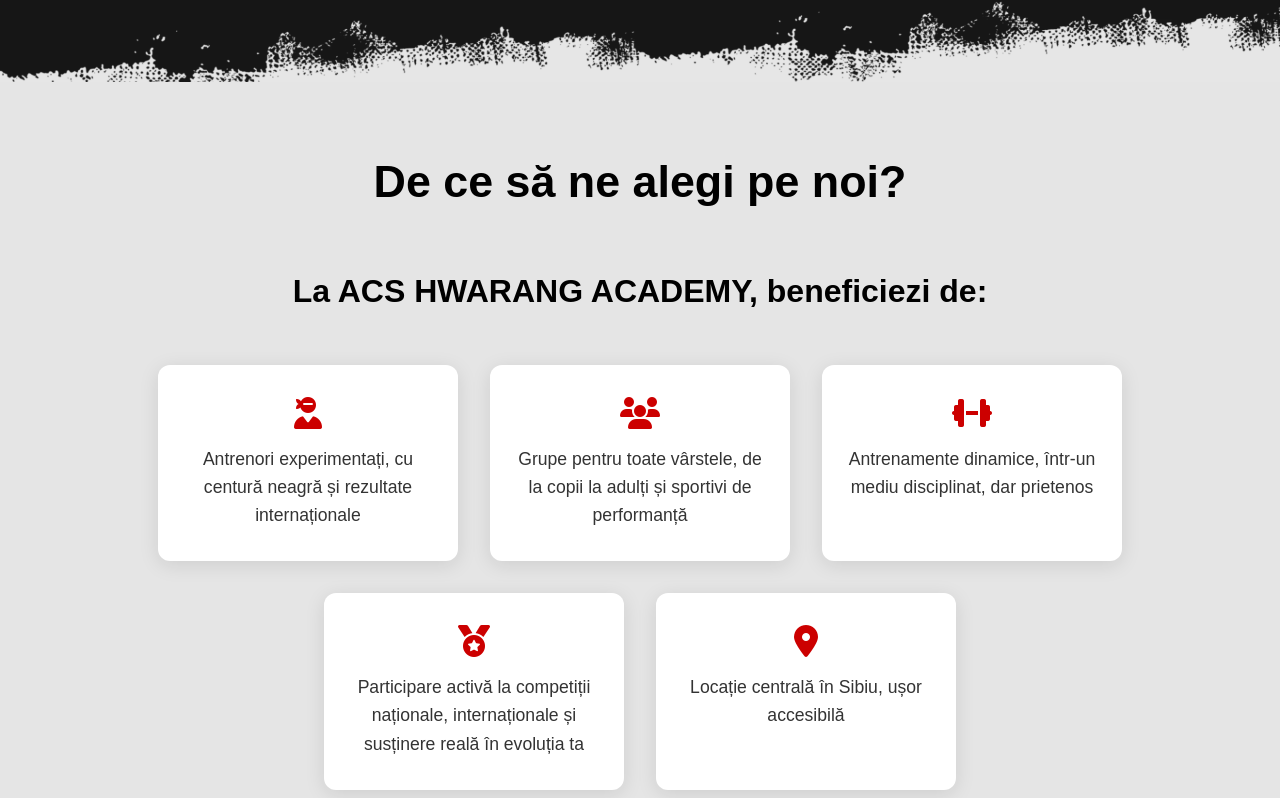
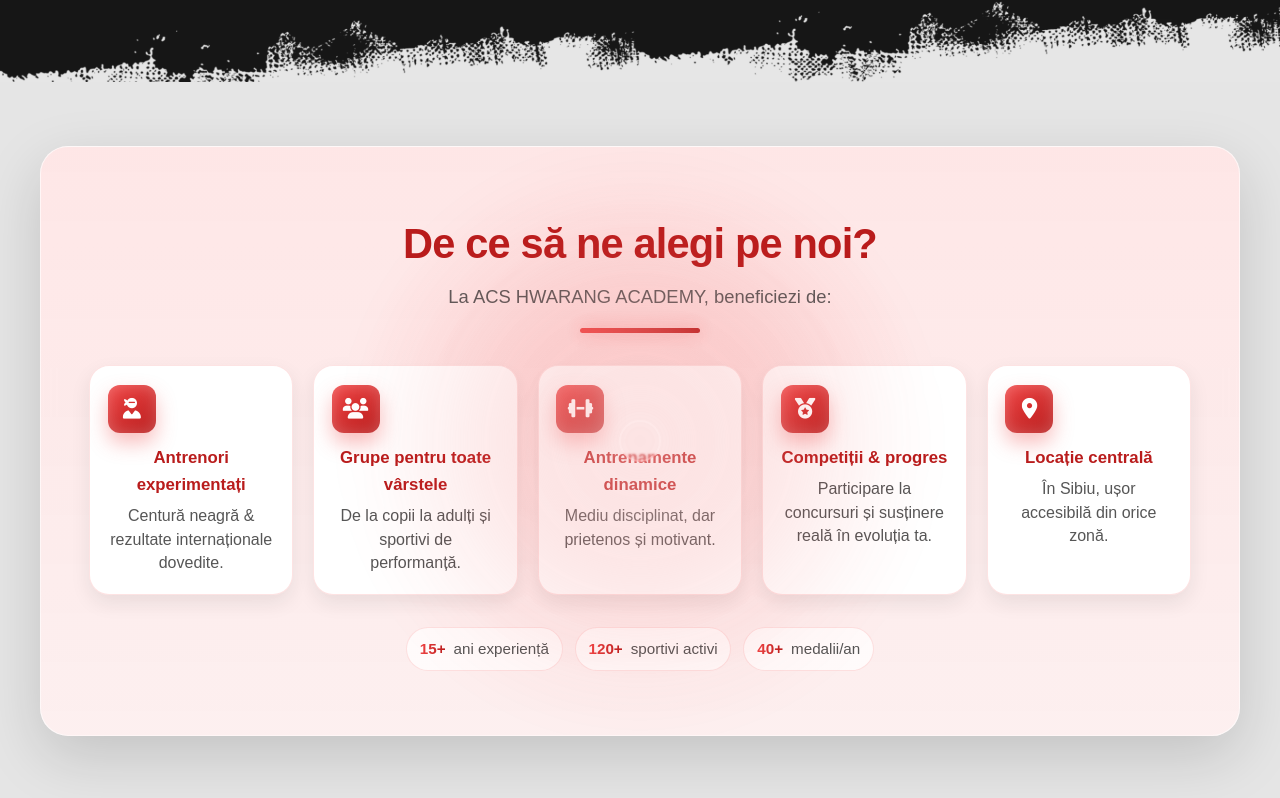
Before and after one commit to teobaila1/HWARANG_SITE_REACT, a React (Vite) app in the folder frontend/: page / in a window 1280 px wide. Shown: the part 1453-2251 px from the top of the page. Built offline with nearby package versions, Linux system fonts and the light colour scheme.

Commit message:
Modified the UI for Home.jsx

```diff
--- a/frontend/src/pages/Home.jsx
+++ b/frontend/src/pages/Home.jsx
@@ -53,33 +53,66 @@
 
 
             {/*<div data-aos="fade-down">*/}
-            <section className="why-us-section">
-                <h2 className="why-us-title">De ce să ne alegi pe noi?</h2>
-                <h3 className="justification">La ACS HWARANG ACADEMY, beneficiezi de:</h3>
-                <div className="why-us-items">
-                    <div className="why-us-card">
-                        <i className="fas fa-user-ninja"></i>
-                        <p>Antrenori experimentați, cu centură neagră și rezultate internaționale</p>
+            {/* WHY US — v2 */}
+            {/* WHY US — v2 (blend cu fundalul paginii) */}
+            <section id="de-ce-noi" className="why-us-v2">
+                <div
+                    className="why-panel"
+                    onMouseMove={(e) => {
+                        const r = e.currentTarget.getBoundingClientRect();
+                        e.currentTarget.style.setProperty("--x", `${e.clientX - r.left}px`);
+                        e.currentTarget.style.setProperty("--y", `${e.clientY - r.top}px`);
+                    }}
+                >
+                    <div className="why-header" data-aos="fade-up">
+                        <h2>De ce să ne alegi pe noi?</h2>
+                        <p>La ACS HWARANG ACADEMY, beneficiezi de:</p>
+                        <div className="why-accent-line" aria-hidden/>
                     </div>
-                    <div className="why-us-card">
-                        <i className="fas fa-users"></i>
-                        <p>Grupe pentru toate vârstele, de la copii la adulți și sportivi de performanță</p>
+
+                    <div className="features-grid">
+                        <article className="feature-card" data-aos="fade-up" data-aos-delay="50" tabIndex={0}>
+                            <div className="icon-wrap"><i className="fas fa-user-ninja"/></div>
+                            <h3>Antrenori experimentați</h3>
+                            <p>Centură neagră & rezultate internaționale dovedite.</p>
+                        </article>
+
+                        <article className="feature-card" data-aos="fade-up" data-aos-delay="100" tabIndex={0}>
+                            <div className="icon-wrap"><i className="fas fa-users"/></div>
+                            <h3>Grupe pentru toate vârstele</h3>
+                            <p>De la copii la adulți și sportivi de performanță.</p>
+                        </article>
+
+                        <article className="feature-card" data-aos="fade-up" data-aos-delay="150" tabIndex={0}>
+                            <div className="icon-wrap"><i className="fas fa-dumbbell"/></div>
+                            <h3>Antrenamente dinamice</h3>
+                            <p>Mediu disciplinat, dar prietenos și motivant.</p>
+                        </article>
+
+                        <article className="feature-card" data-aos="fade-up" data-aos-delay="200" tabIndex={0}>
+                            <div className="icon-wrap"><i className="fas fa-medal"/></div>
+                            <h3>Competiții & progres</h3>
+                            <p>Participare la concursuri și susținere reală în evoluția ta.</p>
+                        </article>
+
+                        <article className="feature-card" data-aos="fade-up" data-aos-delay="250" tabIndex={0}>
+                            <div className="icon-wrap"><i className="fas fa-map-marker-alt"/></div>
+                            <h3>Locație centrală</h3>
+                            <p>În Sibiu, ușor accesibilă din orice zonă.</p>
+                        </article>
                     </div>
-                    <div className="why-us-card">
-                        <i className="fas fa-dumbbell"></i>
-                        <p>Antrenamente dinamice, într-un mediu disciplinat, dar prietenos</p>
-                    </div>
-                    <div className="why-us-card">
-                        <i className="fas fa-medal"></i>
-                        <p>Participare activă la competiții naționale, internaționale și susținere reală în evoluția
-                            ta</p>
-                    </div>
-                    <div className="why-us-card">
-                        <i className="fas fa-map-marker-alt"></i>
-                        <p>Locație centrală în Sibiu, ușor accesibilă</p>
-                    </div>
+
+                    <ul className="quick-stats" data-aos="zoom-in" data-aos-delay="250">
+                        <li><span>15+</span> ani experiență</li>
+                        <li><span>120+</span> sportivi activi</li>
+                        <li><span>40+</span> medalii/an</li>
+                    </ul>
+
+                    <div className="spotlight" aria-hidden/>
+                    <div className="grid-overlay" aria-hidden/>
                 </div>
             </section>
+
             {/*</div>*/}
 
             {/*/!*<div data-aos="flip-up">*!/*/}
--- a/frontend/static/css/Divider_Why_us.css
+++ b/frontend/static/css/Divider_Why_us.css
@@ -1,124 +1,253 @@
-.section-divider {
-  width: 100%;
-  overflow: hidden;
-  line-height: 0;
-}
-
-.section-divider svg {
-  display: block;
-  width: 100%;
-  height: 100px;
-}
-
-
-
-
-.why-us-section {
+/* --- FUNDAL GENERAL --- */
+.why-us-v2 {
+  position: relative;
+  isolation: isolate;
   padding: 4rem 2rem;
   text-align: center;
   background-color: #e5e5e5;
 }
 
-.why-us-title {
-  font-size: 2.8rem;
-  margin-bottom: 3rem;
-  background: #e5e5e5;
-  color: black;
-  text-align: center;
+/* --- PANOU CENTRAL (SECTIUNEA COLORATĂ) --- */
+.why-panel {
+  position: relative;
+  border-radius: 1.75rem;
+  margin: 0 auto;
+  padding: clamp(3rem, 5vw, 5rem) min(5vw, 3rem);
+  max-width: 1200px;
+  background: linear-gradient(
+    180deg,
+    rgba(255, 230, 230, 0.95) 0%,
+    rgba(255, 240, 240, 0.9) 100%
+  );
+  box-shadow: 0 20px 60px rgba(0, 0, 0, 0.15);
+  border: 1px solid rgba(255, 255, 255, 0.6);
+  backdrop-filter: blur(8px);
+  -webkit-backdrop-filter: blur(8px);
+  transition: background 0.2s ease, box-shadow 0.3s ease;
+  overflow: hidden;
 }
 
-
-.justification {
-  font-size: 2.0rem;
-  margin-bottom: 3rem;
-  background: #e5e5e5;
-  color: black;
-  text-align: center;
+.why-panel:hover {
+  box-shadow: 0 25px 70px rgba(239, 68, 68, 0.2);
 }
 
-.why-us-items {
+/* --- EFECT CURSOR --- */
+.why-panel::after {
+  content: "";
+  position: absolute;
+  top: var(--y, 50%);
+  left: var(--x, 50%);
+  width: 520px;
+  height: 520px;
+  transform: translate(-50%, -50%);
+  border-radius: 50%;
+  pointer-events: none;
+  z-index: 0;
+  background:
+    radial-gradient(circle, rgba(255,255,255,0.55) 0%, rgba(255,255,255,0.12) 28%, transparent 45%),
+    radial-gradient(circle, rgba(239,68,68,0.28) 0%, rgba(239,68,68,0.10) 50%, transparent 72%);
+  filter: blur(50px);
+  opacity: .95;
+  transition: opacity .25s ease;
+}
+
+.why-panel::before {
+  content: "";
+  position: absolute;
+  top: var(--y, 50%);
+  left: var(--x, 50%);
+  width: 38px;
+  height: 38px;
+  transform: translate(-50%, -50%);
+  border-radius: 50%;
+  pointer-events: none;
+  z-index: 1;
+  border: 2px solid rgba(239, 68, 68, 0.85);
+  box-shadow:
+    0 0 20px rgba(239, 68, 68, 0.45),
+    inset 0 0 12px rgba(239, 68, 68, 0.25);
+  backdrop-filter: blur(1px);
+  mix-blend-mode: screen;
+  transition: transform .05s linear, opacity .2s ease;
+  opacity: .85;
+}
+
+/* --- TITLU SI SUBTITLU --- */
+.why-header {
+  text-align: center;
+  margin-bottom: 2rem;
+}
+
+.why-header h2 {
+  font-size: clamp(1.8rem, 3.5vw, 2.6rem);
+  font-weight: 800;
+  letter-spacing: -0.02em;
+  margin: 0 0 .3rem;
+  color: #b91c1c;
+}
+
+.why-header p {
+  margin: 0;
+  opacity: 0.9;
+  font-size: clamp(1rem, 2.2vw, 1.15rem);
+  color: #4b4b4b;
+}
+
+.why-accent-line {
+  width: 120px;
+  height: 5px;
+  margin: 1rem auto 0;
+  border-radius: 999px;
+  background: linear-gradient(90deg, #ef4444, #b91c1c);
+  box-shadow: 0 0 16px rgba(239, 68, 68, 0.5);
+}
+
+/* --- GRID CARDURI --- */
+.features-grid {
+  display: grid;
+  grid-template-columns: repeat(5, minmax(0, 1fr));
+  gap: clamp(0.9rem, 2vw, 1.25rem);
+  margin-top: 2rem;
+}
+
+@media (max-width: 1100px) {
+  .features-grid { grid-template-columns: repeat(3, 1fr); }
+}
+@media (max-width: 700px) {
+  .features-grid { grid-template-columns: 1fr; }
+}
+
+/* --- CARDURILE --- */
+.feature-card {
+  position: relative;
+  padding: 1.2rem 1.1rem 1.25rem;
+  border-radius: 1.25rem;
+  background: #ffffff;
+  border: 1px solid rgba(239, 68, 68, 0.15);
+  box-shadow: 0 8px 20px rgba(0, 0, 0, 0.08);
+  transition: transform 0.25s ease, box-shadow 0.25s ease, border-color 0.25s ease;
+  outline: none;
+  overflow: hidden;
+  --card-x: 0px;
+  --card-y: 0px;
+  transform-style: preserve-3d;
+  perspective: 800px;
+}
+
+.feature-card:hover {
+  transform: translateY(-10px) rotateX(5deg) rotateY(-4deg);
+  box-shadow: 0 26px 60px rgba(239,68,68,.22), 0 12px 28px rgba(0,0,0,.18);
+  border-color: rgba(239,68,68,.38);
+}
+
+/* reflexie la hover */
+.feature-card::after {
+  content: "";
+  position: absolute;
+  inset: 0;
+  border-radius: inherit;
+  pointer-events: none;
+  background:
+    radial-gradient(250px 220px at calc(var(--x) - var(--card-x,0px)) calc(var(--y) - var(--card-y,0px)),
+      rgba(255,255,255,.55) 0%, rgba(255,255,255,.15) 35%, transparent 70%),
+    radial-gradient(420px 360px at calc(var(--x) - var(--card-x,0px)) calc(var(--y) - var(--card-y,0px)),
+      rgba(239,68,68,.10) 0%, transparent 70%);
+  opacity: 0;
+  transition: opacity .18s ease;
+}
+.feature-card:hover::after { opacity: 1; }
+
+/* --- ICON --- */
+.icon-wrap {
+  width: 48px;
+  height: 48px;
+  display: grid;
+  place-items: center;
+  border-radius: 12px;
+  margin-bottom: 0.75rem;
+  background: linear-gradient(145deg, #ef4444, #b91c1c);
+  box-shadow: 0 10px 20px rgba(239,68,68,0.35),
+              inset 0 0 16px rgba(255,255,255,0.25);
+}
+
+.icon-wrap i {
+  font-size: 20px;
+  color: #fff;
+  animation: iconPulse 2.2s ease-in-out infinite;
+}
+
+@keyframes iconPulse {
+  0%, 100% { transform: scale(1); }
+  50% { transform: scale(1.08); }
+}
+
+/* --- TEXT CARD --- */
+.feature-card h3 {
+  margin: 0.25rem 0 0.35rem;
+  font-size: 1.05rem;
+  font-weight: 700;
+  color: #b91c1c;
+}
+
+.feature-card p {
+  margin: 0;
+  opacity: 0.9;
+  line-height: 1.45;
+  color: #444;
+}
+
+/* --- STATISTICI --- */
+.quick-stats {
   display: flex;
+  gap: 0.75rem;
   flex-wrap: wrap;
   justify-content: center;
-  gap: 2rem;
+  margin: 2rem 0 0;
+  padding: 0;
+  list-style: none;
 }
 
-.why-us-card {
-  background: white;
-  padding: 2rem 1.5rem;
-  border-radius: 12px;
-  box-shadow: 0 4px 20px rgba(0,0,0,0.1);
-  max-width: 300px;
-  text-align: center;
-  transition: transform 0.3s ease;
+.quick-stats li {
+  padding: 0.55rem 0.8rem;
+  border-radius: 999px;
+  background: rgba(255, 255, 255, 0.7);
+  border: 1px solid rgba(239, 68, 68, 0.15);
+  font-size: 0.95rem;
+  display: flex;
+  align-items: center;
+  gap: 0.5rem;
+  color: #555;
 }
 
-.why-us-card:hover {
-  transform: translateY(-5px);
+.quick-stats li span {
+  font-weight: 800;
+  background: linear-gradient(90deg, #ef4444, #b91c1c);
+  -webkit-background-clip: text;
+  background-clip: text;
+  color: transparent;
 }
 
-.why-us-card i {
-  font-size: 2rem;
-  color: #c00;
-  margin-bottom: 1rem;
+/* --- DECO STRATURI --- */
+.spotlight {
+  position: absolute;
+  inset: 0;
+  z-index: -1;
+  border-radius: inherit;
+  background: radial-gradient(400px 300px at var(--x, 50%) var(--y, 40%), rgba(239, 68, 68, 0.1), transparent 70%);
+  pointer-events: none;
+  transition: background 0.1s linear;
 }
 
-.why-us-card p {
-  font-size: 1.1rem;
-  font-weight: 500;
-  color: #333;
+.grid-overlay {
+  position: absolute;
+  inset: -1px;
+  z-index: -2;
+  border-radius: inherit;
+  background-image:
+    linear-gradient(transparent 31px, rgba(0, 0, 0, 0.02) 32px),
+    linear-gradient(90deg, transparent 31px, rgba(0, 0, 0, 0.02) 32px);
+  background-size: 32px 32px;
+  mix-blend-mode: overlay;
+  opacity: 0.25;
+  pointer-events: none;
 }
-
-
-
-.tarife-section {
-  text-align: center;
-  padding: 4rem 1rem;
-  background-color: #e5e5e5;
-}
-
-.tarife-title {
-  font-size: 2.8rem;
-  margin-bottom: 3rem;
-  background: #e5e5e5;
-  color: black;
-  text-align: center;
-}
-
-.tarife-cards {
-  display: flex;
-  flex-wrap: wrap;
-  justify-content: center;
-  gap: 2rem;
-}
-
-.tarif-card {
-  background-color: #fff;
-  padding: 2rem 1.5rem;
-  border-radius: 12px;
-  width: 250px;
-  box-shadow: 0 4px 16px rgba(0,0,0,0.1);
-  transition: transform 0.3s ease, box-shadow 0.3s ease;
-}
-
-.tarif-card:hover {
-  transform: translateY(-8px);
-  box-shadow: 0 6px 20px rgba(0,0,0,0.15);
-}
-
-.tarif-card i {
-  font-size: 2rem;
-  color: #c00;
-  margin-bottom: 1rem;
-}
-
-.tarif-card h3 {
-  font-size: 1.4rem;
-  color: #c00;
-  margin-bottom: 0.5rem;
-}
-
-.tarif-card p {
-  font-size: 1.1rem;
-  color: #333;
-}
```
Also changed, not shown: frontend/src/components/Navbar.jsx (+12 -8 lines).
